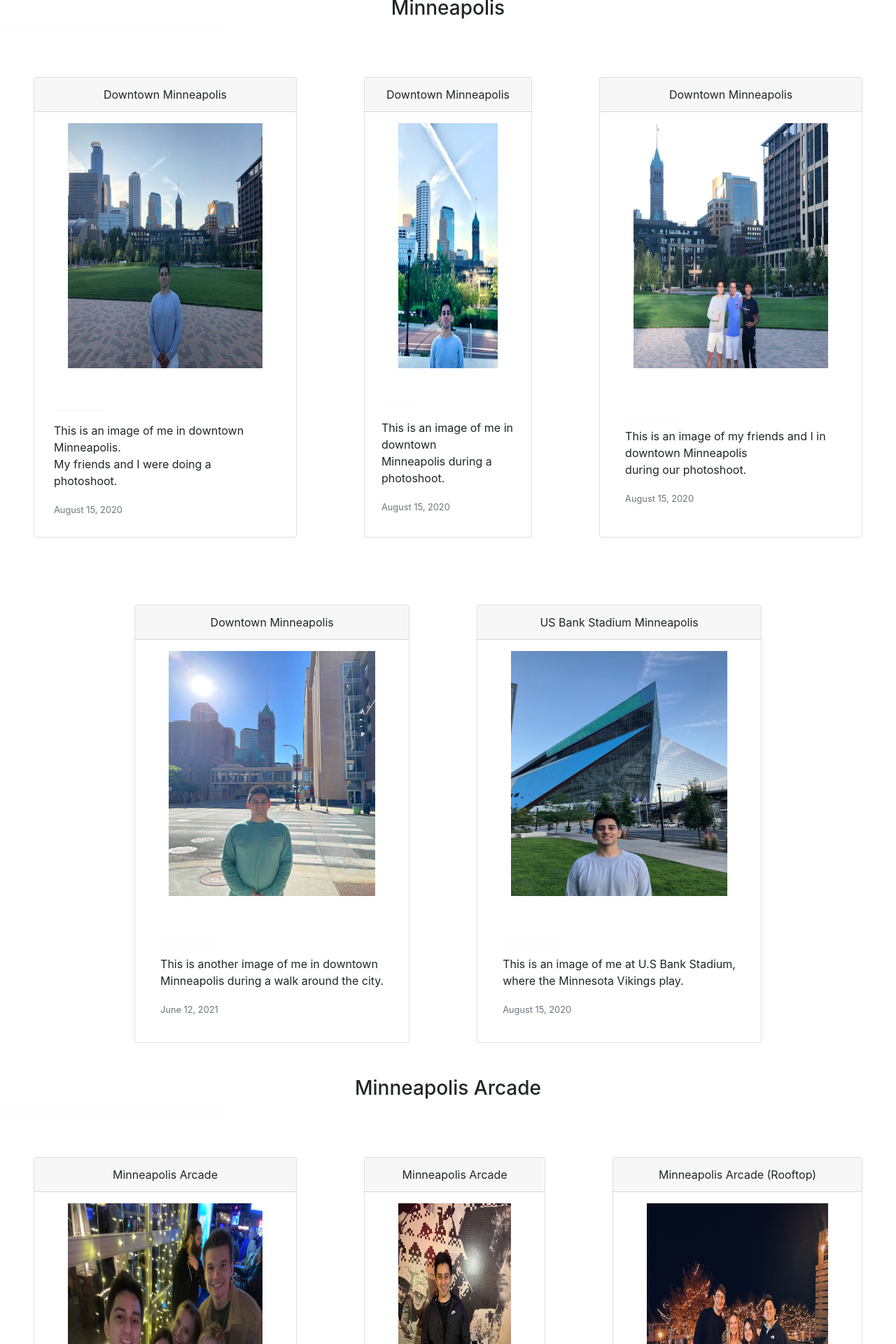
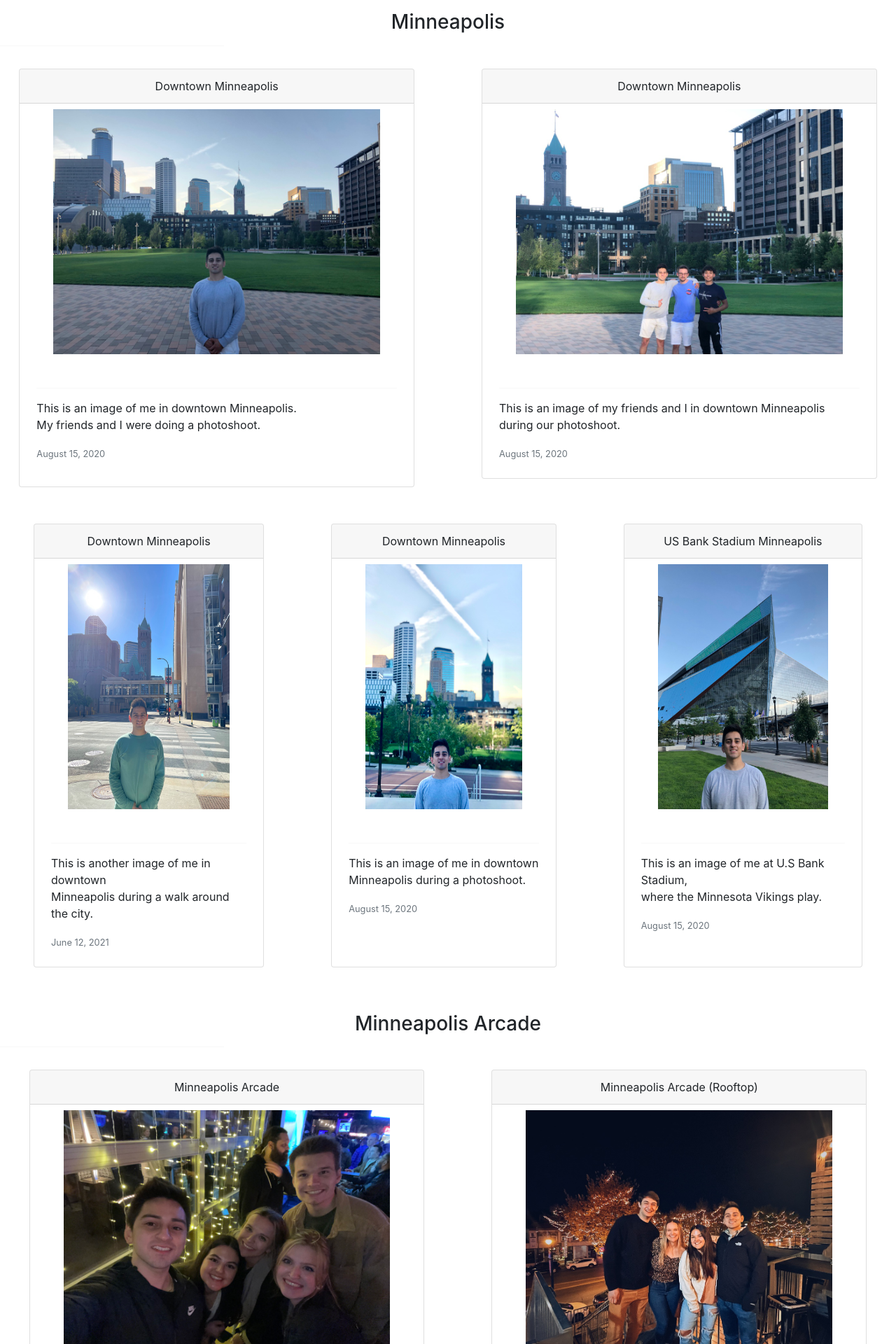
Before and after one commit to viveroa2291/adanvivero, a PHP site: page /minnesota.html in a window 1280 px wide. Shown: the part 599-2519 px from the top of the page at 70% size. Run offline with PHP 8.4, Linux system fonts and the light colour scheme; some libraries are stand-ins or nearby versions.

Commit message:
Minnesota Update
Cleaned up some buggy stuff on the site.

```diff
--- a/CSS/minnesota.css
+++ b/CSS/minnesota.css
@@ -1,17 +1,18 @@
 .minnesota-top-section {
+    background-image: url('../minnesota-images/city.jpeg');
+    height: 550px;
+    background-size: cover;
+    background-repeat: no-repeat;
 }
 .minnesota-header {
+    line-height: 550px;
     text-align: center;
     color: white;
-}
-.city-image {
-    height: 500px;
-    width: 100%;
-    padding: 0 5rem;
-    z-index: -1;
+    font-size: 75px;
 }
 .body-headers {
     text-align: center;
+    margin-top: 1rem;
 }
 .body-images {
     display: flex;
@@ -20,11 +21,11 @@
 }
 .minnesota-images {
     height: 350px;
-    margin: 1rem 3rem;
+    margin: .5rem 3rem;
 }
 .hello {
     margin-right: 5rem;
 }
-hr {
+.header-hr {
     width: 25%;
 }
--- a/minnesota.html
+++ b/minnesota.html
@@ -32,37 +32,26 @@
     </header>
     <main>
         <section class="minnesota-top-section">
-            <img class="city-image" src="minnesota-images/city.jpeg" alt="minneapolis header">
             <h2 class="minnesota-header">Minnesota</h2>
         </section>
         <section>
             <h3 class="body-headers">Minneapolis</h3>
-            <hr>
+            <hr class="header-hr">
             <div class="body-images">
-                <div class="card mb-1 m-5" id="cardBody">
+                <div class="card mb-1 mt-3 mr-5" id="cardBody">
                     <div class="card-header text-center" id="featureTitle">Downtown Minneapolis</div>
                         <img class="minnesota-images" src="minnesota-images/minneapolis-self.jpeg" alt="Minneapolis">
-                    <div class="card-body m-2">
+                    <div class="card-body m-1">
                         <h5 class="card-title text-center" id="cardTitle"></h5>
                         <hr>
                         <p class="card-text" id="description">This is an image of me in downtown Minneapolis. <br> My friends and I were doing a photoshoot.</p>
                         <p class="card-text"><small class="text-muted">August 15, 2020</small></p>
                     </div>
                 </div>
-                <div class="card mb-1 m-5" id="cardBody">
-                    <div class="card-header text-center" id="featureTitle">Downtown Minneapolis</div>
-                        <img class="minnesota-images" src="minnesota-images/minneapolis-self2.jpeg" alt="Minneapolis">
-                <div class="card-body m-1">
-                    <h5 class="card-title text-center" id="cardTitle"></h5>
-                    <hr>
-                    <p class="card-text" id="description">This is an image of me in downtown <br>Minneapolis during a photoshoot.</p>
-                    <p class="card-text"><small class="text-muted">August 15, 2020</small></p>
-                </div>
-                </div>
-                <div class="card mb-3 m-5" id="cardBody">
+                <div class="card mb-3 mt-3 ml-5" id="cardBody">
                     <div class="card-header text-center" id="featureTitle">Downtown Minneapolis</div>
                         <img class="minnesota-images" src="minnesota-images/minneapolis.jpeg" alt="Minneapolis">
-                        <div class="card-body m-3">
+                        <div class="card-body m-1">
                             <h5 class="card-title text-center" id="cardTitle"></h5>
                             <hr>
                             <p class="card-text" id="description">This is an image of my friends and I in downtown Minneapolis <br> during our photoshoot.</p>
@@ -76,18 +65,27 @@
                 <div class="card mb-3 m-5" id="cardBody">
                     <div class="card-header text-center" id="featureTitle">Downtown Minneapolis</div>
                         <img class="minnesota-images" src="minnesota-images/minneapolis-self3.jpeg" alt="Minneapolis">
-                        <div class="card-body m-3">
+                        <div class="card-body m-1">
                             <h5 class="card-title text-center" id="cardTitle"></h5>
                             <hr>
                             <p class="card-text" id="description">This is another image of me in downtown <br> Minneapolis during a walk around the city.</p>
                             <p class="card-text"><small class="text-muted">June 12, 2021</small></p>
                         </div>
                     </div>
-
+                    <div class="card mb-1 m-5" id="cardBody">
+                    <div class="card-header text-center" id="featureTitle">Downtown Minneapolis</div>
+                        <img class="minnesota-images" src="minnesota-images/minneapolis-self2.jpeg" alt="Minneapolis">
+                <div class="card-body m-1">
+                    <h5 class="card-title text-center" id="cardTitle"></h5>
+                    <hr>
+                    <p class="card-text" id="description">This is an image of me in downtown <br>Minneapolis during a photoshoot.</p>
+                    <p class="card-text"><small class="text-muted">August 15, 2020</small></p>
+                </div>
+                </div>
                     <div class="card mb-3 m-5" id="cardBody">
                     <div class="card-header text-center" id="featureTitle">US Bank Stadium Minneapolis</div>
                         <img class="minnesota-images" src="minnesota-images/us-bank.jpeg" alt="Minneapolis">
-                        <div class="card-body m-3">
+                        <div class="card-body m-1">
                             <h5 class="card-title text-center" id="cardTitle"></h5>
                             <hr>
                             <p class="card-text" id="description">This is an image of me at U.S Bank Stadium, <br> where the Minnesota Vikings play.</p>
@@ -98,32 +96,22 @@
         </section>
         <section>
             <h3 class="body-headers">Minneapolis Arcade</h3>
-            <hr>
+            <hr class="header-hr">
             <div class="body-images">
-                <div class="card mb-3 m-5" id="cardBody">
+                <div class="card mb-3 mt-3 mr-5" id="cardBody">
                     <div class="card-header text-center" id="featureTitle">Minneapolis Arcade</div>
                     <img class="minnesota-images" src="minnesota-images/arcade.jpeg" alt="Minneapolis">
-                    <div class="card-body m-3">
+                    <div class="card-body m-1">
                         <h5 class="card-title text-center" id="cardTitle"></h5>
                         <hr>
                         <p class="card-text" id="description">This is an image of my friends and I at an arcade in the <br> outskirts of Minneapolis.</p>
                         <p class="card-text"><small class="text-muted">April 29, 2022</small></p>
                     </div>
                 </div>
-                <div class="card mb-3 m-5" id="cardBody">
-                    <div class="card-header text-center" id="featureTitle">Minneapolis Arcade</div>
-                    <img class="minnesota-images" src="minnesota-images/arcade-self.jpeg" alt="Minneapolis">
-                    <div class="card-body m-3">
-                        <h5 class="card-title text-center" id="cardTitle"></h5>
-                        <hr>
-                        <p class="card-text" id="description">This is an image of me at an arcade in the <br> outskirts of Minneapolis with a wall of art.</p>
-                        <p class="card-text"><small class="text-muted">April 29, 2022</small></p>
-                    </div>
-                </div>
-                <div class="card mb-3 m-5" id="cardBody">
+                <div class="card mb-3 mt-3 ml-5" id="cardBody">
                     <div class="card-header text-center" id="featureTitle">Minneapolis Arcade (Rooftop)</div>
                         <img class="minnesota-images" src="minnesota-images/rooftop.jpeg" alt="Minneapolis">
-                        <div class="card-body m-3">
+                        <div class="card-body m-1">
                             <h5 class="card-title text-center" id="cardTitle"></h5>
                             <hr>
                             <p class="card-text" id="description">This is an image of my friends and I at an arcade in the <br> outskirts of Minneapolis.</p>
@@ -133,23 +121,37 @@
             </div>
         </section>
         <section>
-            <h3 class="body-headers">Other Minnesota</h3>
-            <hr>
             <div class="body-images">
                 <div class="card mb-3 m-5" id="cardBody">
+                    <div class="card-header text-center" id="featureTitle">Minneapolis Arcade</div>
+                    <img class="minnesota-images" src="minnesota-images/arcade-self.jpeg" alt="Minneapolis">
+                    <div class="card-body m-1">
+                        <h5 class="card-title text-center" id="cardTitle"></h5>
+                        <hr>
+                        <p class="card-text" id="description">This is an image of me at an arcade in the <br> outskirts of Minneapolis with a wall of art.</p>
+                        <p class="card-text"><small class="text-muted">April 29, 2022</small></p>
+                    </div>
+                </div>
+            </div>
+        </section>
+        <section>
+            <h3 class="body-headers">Other Minnesota</h3>
+            <hr class="header-hr">
+            <div class="body-images">
+                <div class="card mb-3 mt-3 mr-5" id="cardBody">
                     <div class="card-header text-center" id="featureTitle">Minneapolis</div>
                         <img class="minnesota-images" src="minnesota-images/george-floyd.jpeg" alt="Minneapolis">
-                        <div class="card-body m-3">
+                        <div class="card-body m-1">
                             <h5 class="card-title text-center" id="cardTitle"></h5>
                             <hr>
                             <p class="card-text" id="description">This is an image of a George Floyd mural located in the <br> outskirts of Minneapolis.</p>
                             <p class="card-text"><small class="text-muted">August 15, 2020</small></p>
                         </div>
                     </div>
-                <div class="card mb-3 m-5" id="cardBody">
+                <div class="card mb-3 mt-3 ml-5" id="cardBody">
                     <div class="card-header text-center" id="featureTitle">Mall of America</div>
                 <img class="minnesota-images" src="minnesota-images/mallofamerica.jpeg" alt="Minneapolis">
-                <div class="card-body m-3">
+                <div class="card-body m-1">
                     <h5 class="card-title text-center" id="cardTitle"></h5>
                     <hr>
                     <p class="card-text" id="description">This is an image of me at the Mall of America in Saint Paul <br> Minnesota.</p>
@@ -160,20 +162,20 @@
         </section>
         <section>
             <div class="body-images">
-                <div class="card mb-3 m-5" id="cardBody">
+                <div class="card mb-1 m-5" id="cardBody">
                     <div class="card-header text-center" id="featureTitle">Eden Prarie, Minnesota</div>
                 <img class="minnesota-images" src="minnesota-images/minnesota-friends.jpeg" alt="Minneapolis">
-                <div class="card-body m-2">
+                <div class="card-body m-1">
                     <h5 class="card-title text-center" id="cardTitle"></h5>
                     <hr>
                     <p class="card-text" id="description">This is an image of my friends in Eden Prarie Minnesota. <br> One of my friends is from Ohio and we haven't seen each <br> other in years and was in town, therefore we met up and <br> merged our friend groups together.</p>
                     <p class="card-text"><small class="text-muted">June 19, 2021</small></p>
                 </div>
             </div>
-                <div class="card mb-3 m-5" id="cardBody">
+                <div class="card mb-1 m-5" id="cardBody">
                     <div class="card-header text-center" id="featureTitle">Afton Alps</div>
                 <img class="minnesota-images" src="minnesota-images/skiing.jpeg" alt="Minneapolis">
-                <div class="card-body m-3">
+                <div class="card-body m-2">
                     <h5 class="card-title text-center" id="cardTitle"></h5>
                     <hr>
                     <p class="card-text" id="description">This is an image of me skiing at Afton Alps in Minnesota. <br> I enjoyed skiing here very much and would recommend <br> to give this place a visit if you like to ski or snowboard.</p>
```
